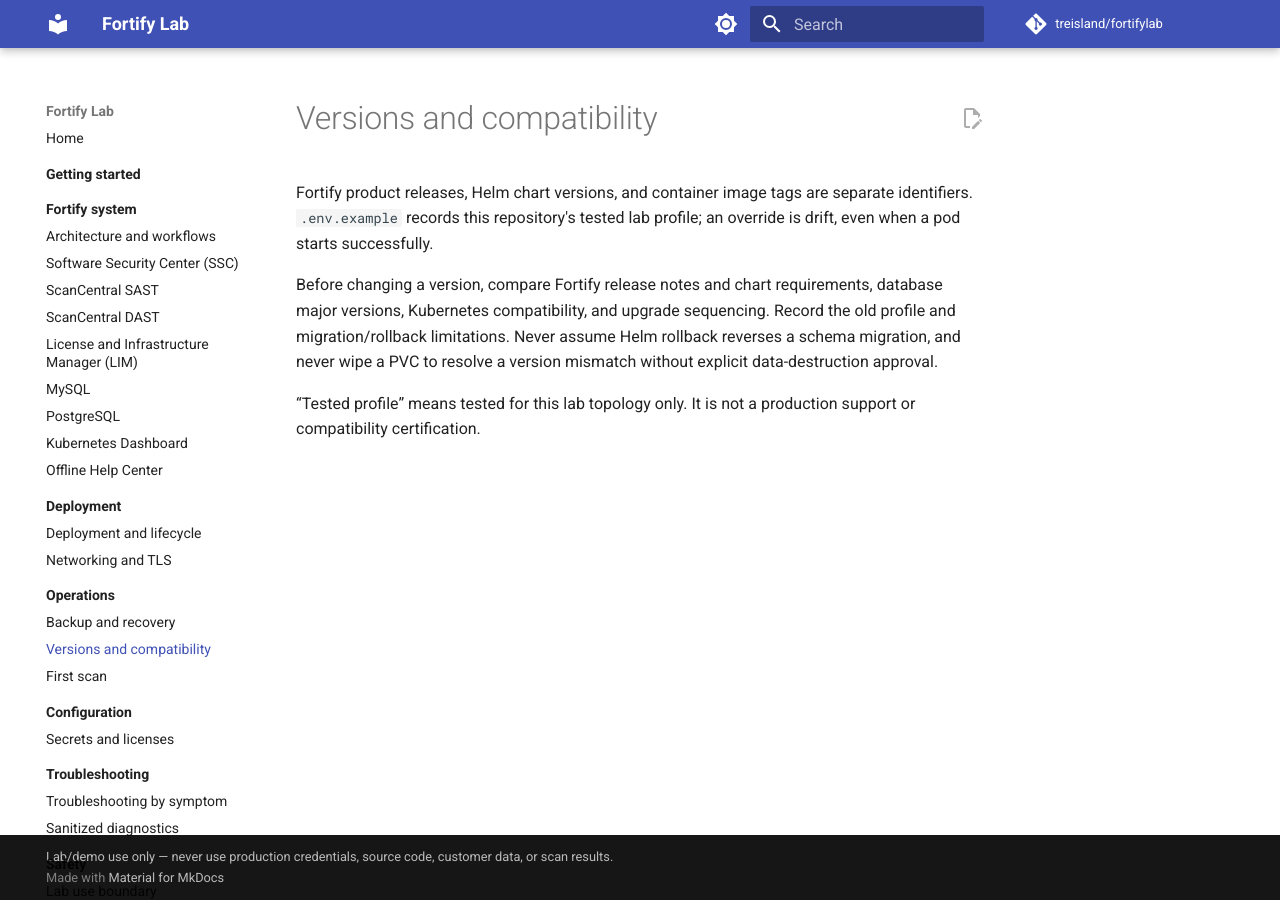
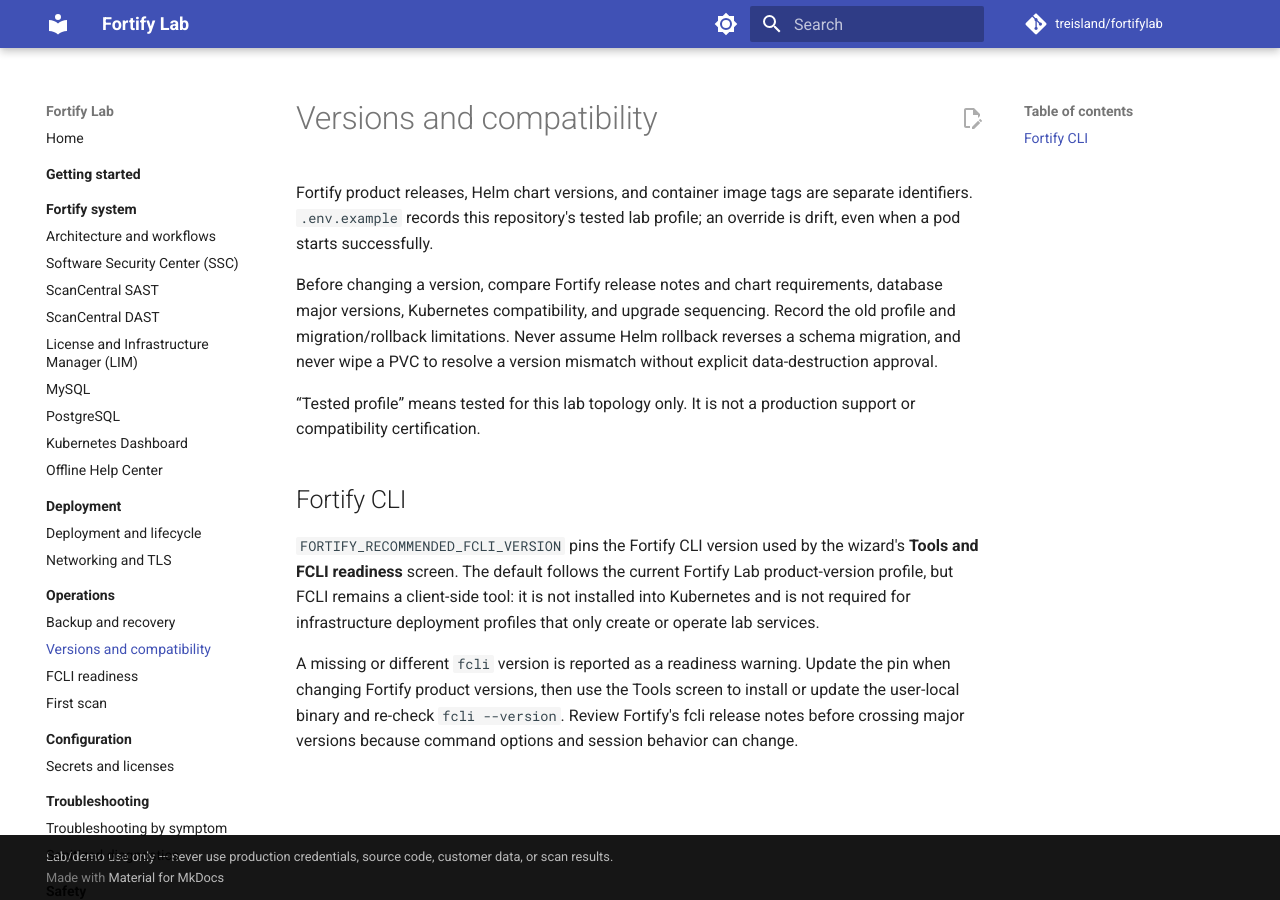
Before and after one commit to treisland/fortifylab, an MkDocs documentation site: the page built from docs/operations/versions-and-compatibility.md, in a window 1280 px wide. Built offline with MkDocs 1.6.1 and Material for MkDocs 9.7.7, drawn with Linux system fonts in a browser that asks for light colours; comment, search, counter and statistics services are not loaded.

Commit message:
Add FCLI readiness tooling

```diff
--- a/docs/operations/versions-and-compatibility.md
+++ b/docs/operations/versions-and-compatibility.md
@@ -12,3 +12,18 @@
 
 “Tested profile” means tested for this lab topology only. It is not a production
 support or compatibility certification.
+
+
+## Fortify CLI
+
+`FORTIFY_RECOMMENDED_FCLI_VERSION` pins the Fortify CLI version used by the
+wizard's **Tools and FCLI readiness** screen. The default follows the current
+Fortify Lab product-version profile, but FCLI remains a client-side tool: it is
+not installed into Kubernetes and is not required for infrastructure deployment
+profiles that only create or operate lab services.
+
+A missing or different `fcli` version is reported as a readiness warning. Update
+the pin when changing Fortify product versions, then use the Tools screen to
+install or update the user-local binary and re-check `fcli --version`. Review
+Fortify's fcli release notes before crossing major versions because command
+options and session behavior can change.
--- a/mkdocs.yml
+++ b/mkdocs.yml
@@ -88,6 +88,7 @@
       - Overview: operations/README.md
       - Backup and recovery: operations/backup-and-recovery.md
       - Versions and compatibility: operations/versions-and-compatibility.md
+      - FCLI readiness: operations/fcli-readiness.md
       - First scan: operations/first-scan.md
   - Configuration:
       - Overview: configuration/index.md
```
Also changed, not shown: README.md (+9 -1 lines), docs/operations/fcli-readiness.md (added, +48 -0 lines), 5 other files.
